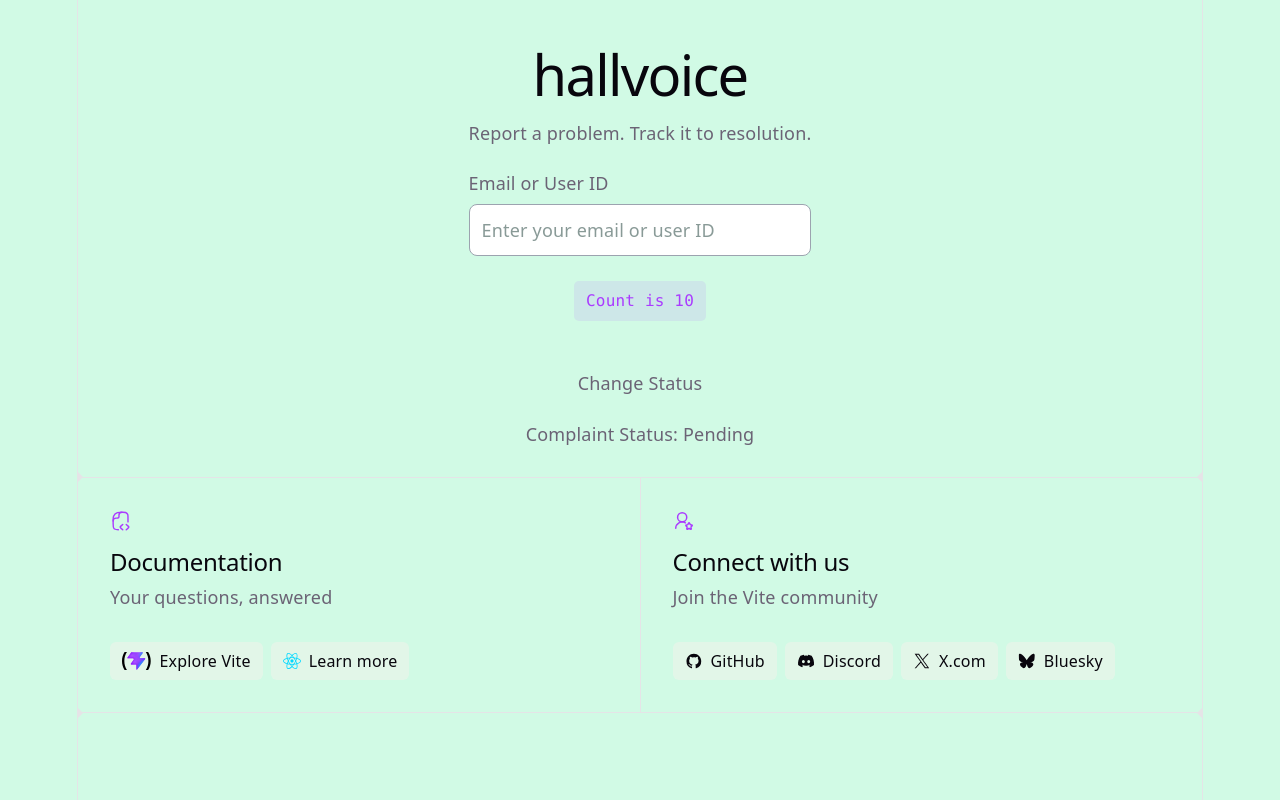
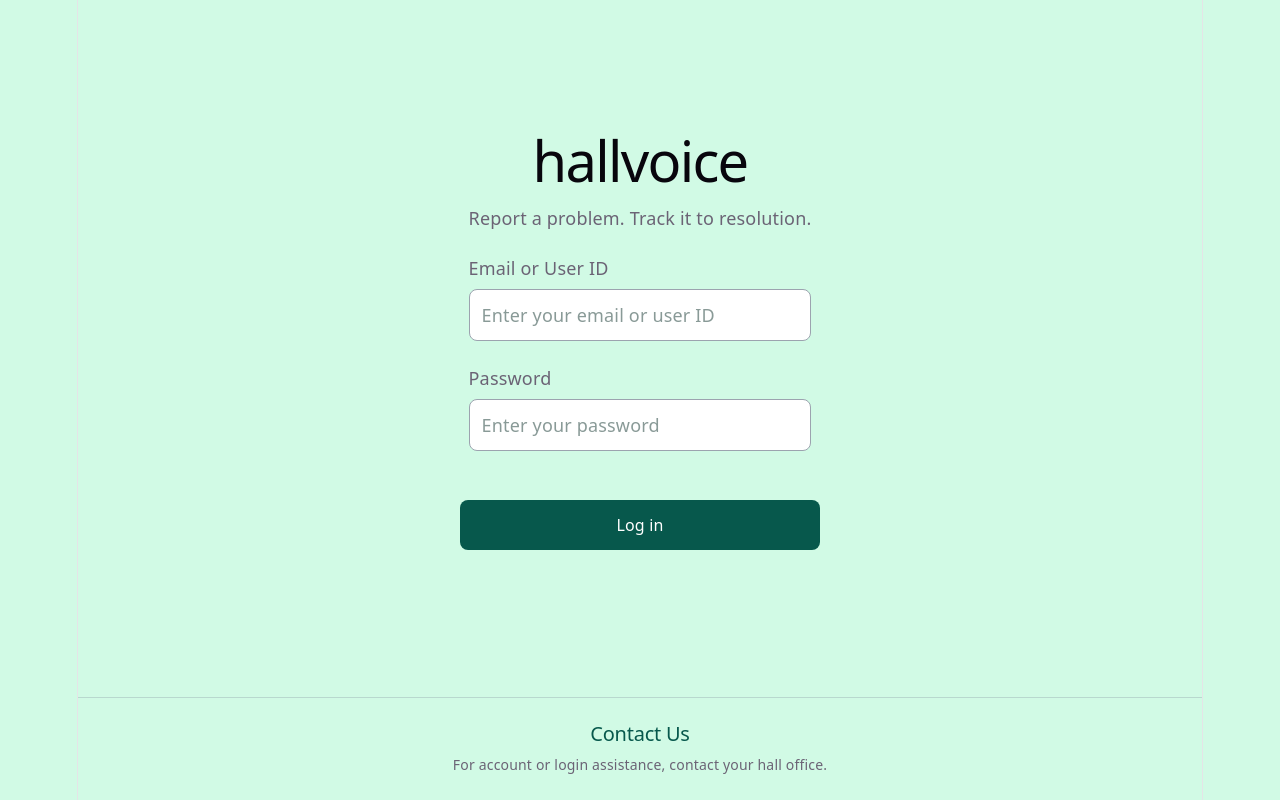
Before and after one commit to jannat-jarin/Hallvoice, a React app in the folder frontend/: page / in a window 1280 px wide. Built offline with nearby package versions, Linux system fonts and the light colour scheme; the HTML template or start-up script is replaced by a standard one.

Commit message:
Add password field, login button and contact section

```diff
--- a/frontend/src/App.css
+++ b/frontend/src/App.css
@@ -204,3 +204,36 @@
   background-color: white;
   color: #14352f;
 }
+.login-button {
+  display: block;
+  width: 100%;
+  max-width: 360px;
+  margin: 24px auto 0;
+  padding: 12px;
+  border: none;
+  border-radius: 8px;
+  background-color: #07584c;
+  color: white;
+  font-size: 16px;
+  cursor: pointer;
+}
+.contact-section {
+  margin-top: 32px;
+  padding: 24px 16px;
+  border-top: 1px solid #b8d8ce;
+  text-align: center;
+}
+
+.contact-section h2 {
+  font-size: 20px;
+  margin-bottom: 8px;
+  color: #07584c;
+}
+
+.contact-section p {
+  font-size: 14px;
+  line-height: 1.6;
+}
+.login-button:hover {
+  background-color: #043e35;
+}
--- a/frontend/src/App.jsx
+++ b/frontend/src/App.jsx
@@ -1,12 +1,9 @@
-import { useState } from 'react'
 
-import reactLogo from './assets/react.svg'
-import viteLogo from './assets/vite.svg'
+
 import './App.css'
 
 function App() {
-  const [count, setCount] = useState(10)
-  const [status, setStatus] = useState("Pending")
+
 
   return (
     <>
@@ -23,106 +20,28 @@ function App() {
     placeholder="Enter your email or user ID"
   />
 </div>
+<div className="login-field">
+  <label htmlFor="password">Password</label>
+  <input
+    id="password"
+    type="password"
+    placeholder="Enter your password"
+  />
+</div>
         </div>
-        <button
-          type="button"
-          className="counter"
-          onClick={() => setCount((count) => count + 1)}
-        >
-          Count is {count}
-        </button>
-        <button onClick={() => setStatus("In Progress")}>
-         Change Status
-        </button>
-        <p>Complaint Status: {status}</p>
-      </section>
+        <button type="button" className="login-button">
+  Log in
+  </button>
 
-      <div className="ticks"></div>
+</section>
+<section className="contact-section">
+  <h2>Contact Us</h2>
+  <p>
+    For account or login assistance, contact your hall office.
+  </p>
+</section>
+ </>
 
-      <section id="next-steps">
-        <div id="docs">
-          <svg className="icon" role="presentation" aria-hidden="true">
-            <use href="/icons.svg#documentation-icon"></use>
-          </svg>
-          <h2>Documentation</h2>
-          <p>Your questions, answered</p>
-          <ul>
-            <li>
-              <a href="https://vite.dev/" target="_blank">
-                <img className="logo" src={viteLogo} alt="" />
-                Explore Vite
-              </a>
-            </li>
-            <li>
-              <a href="https://react.dev/" target="_blank">
-                <img className="button-icon" src={reactLogo} alt="" />
-                Learn more
-              </a>
-            </li>
-          </ul>
-        </div>
-        <div id="social">
-          <svg className="icon" role="presentation" aria-hidden="true">
-            <use href="/icons.svg#social-icon"></use>
-          </svg>
-          <h2>Connect with us</h2>
-          <p>Join the Vite community</p>
-          <ul>
-            <li>
-              <a href="https://github.com/vitejs/vite" target="_blank">
-                <svg
-                  className="button-icon"
-                  role="presentation"
-                  aria-hidden="true"
-                >
-                  <use href="/icons.svg#github-icon"></use>
-                </svg>
-                GitHub
-              </a>
-            </li>
-            <li>
-              <a href="https://chat.vite.dev/" target="_blank">
-                <svg
-                  className="button-icon"
-                  role="presentation"
-                  aria-hidden="true"
-                >
-                  <use href="/icons.svg#discord-icon"></use>
-                </svg>
-                Discord
-              </a>
-            </li>
-            <li>
-              <a href="https://x.com/vite_js" target="_blank">
-                <svg
-                  className="button-icon"
-                  role="presentation"
-                  aria-hidden="true"
-                >
-                  <use href="/icons.svg#x-icon"></use>
-                </svg>
-                X.com
-              </a>
-            </li>
-            <li>
-              <a href="https://bsky.app/profile/vite.dev" target="_blank">
-                <svg
-                  className="button-icon"
-                  role="presentation"
-                  aria-hidden="true"
-                >
-                  <use href="/icons.svg#bluesky-icon"></use>
-                </svg>
-                Bluesky
-              </a>
-            </li>
-          </ul>
-        </div>
-      </section>
-
-      <div className="ticks"></div>
-      <section id="spacer"></section>
-    </>
   )
 }
 
```
